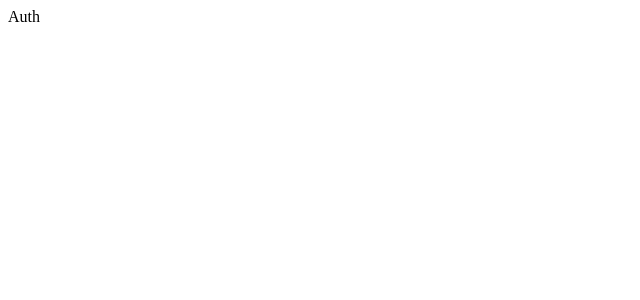
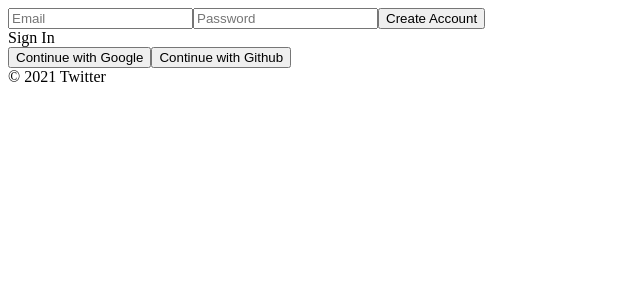
Before and after one commit to akffhaos95/twitter, a React (Create React App) app: page / in a window 1280 px wide. Shown: the top 300 px of the page, without its empty margins (0-640 px from the left). Built offline with nearby package versions, Linux system fonts and the light colour scheme; no server answers.

Commit message:
1.2 authService

```diff
--- /dev/null
+++ b/jsconfig.json
@@ -0,0 +1,6 @@
+{
+    "compilerOptions": {
+        "baseUrl": "src"
+    },
+    "include": ["src"]
+}
--- a/src/components/App.js
+++ b/src/components/App.js
@@ -1,8 +1,27 @@
-import React from 'react';
-import AppRouter from './Router';
+import React, { useEffect, useState } from 'react';
+import AppRouter from 'components/Router';
+import { authService } from "fbase";
+
 
 function App() {
-  return <AppRouter />;
+  const [init, setInit] = useState(false);
+  const [isLoggedIn, setIsLoggedIn] = useState(false);
+  useEffect(() => {
+    authService.onAuthStateChanged((user) => {
+      if(user) {
+        setIsLoggedIn(true);
+      } else {
+        setIsLoggedIn(false);
+      }
+      setInit(true);
+    });
+  }, [])
+  return (
+    <>
+      {init ? <AppRouter isLoggedIn={isLoggedIn}/> : "Initializing..."}
+      <footer>&copy; {new Date().getFullYear()} Twitter</footer>
+    </>
+  );
 }
 
 export default App;
--- /dev/null
+++ b/src/components/Navigation.js
@@ -0,0 +1,11 @@
+import React from "react";
+import {Link} from "react-router-dom";
+
+const Navigation = () => <nav>
+    <ul>
+        <li><Link to="/">Home</Link></li>
+        <li><Link to="/profile">My Profile</Link></li>
+    </ul>
+</nav>;
+
+export default Navigation;
--- a/src/components/Router.js
+++ b/src/components/Router.js
@@ -1,23 +1,31 @@
 import React, { useState } from "react";
-import {HashRouter as Router, Route, Switch} from "react-router-dom";
-import Auth from "../routes/Auth";
-import Home from "../routes/Home";
+import {HashRouter as Router, Redirect, Route, Switch} from "react-router-dom";
+import Auth from "routes/Auth";
+import Home from "routes/Home";
+import Profile from "routes/Profile"
+import Navigation from "components/Navigation";
 
-const AppRouter =  () => {
-    const [isLoggedIn, setIsLoggedIn] = useState(false);
+const AppRouter = ({ isLoggedIn }) => {
     return (
         <Router>
+            {isLoggedIn && <Navigation />}
             <Switch>
                 {isLoggedIn ? (
                 <>
                     <Route exact path="/">
                         <Home />
                     </Route>
+                    <Route exact path="/profile">
+                        <Profile />
+                    </Route>
+                    <Redirect from="*" to="/" />
                 </>
                 ) : (
-                <Route exact path="/">
-                    <Auth />
-                </Route>
+                <>
+                    <Route exact path="/">
+                        <Auth />
+                    </Route>
+                </>
                 )}
             </Switch>
         </Router>
--- a/src/firebase.js
+++ b/src/fbase.js
@@ -1,4 +1,5 @@
 import firebase from "firebase/app";
+import "firebase/auth";
 
 const firebaseConfig = {
     apiKey: process.env.REACT_APP_API_KEY,
@@ -9,4 +10,8 @@
     appId: process.env.REACT_APP_APP_ID,
 };
 
-export default firebase.initializeApp(firebaseConfig);
+firebase.initializeApp(firebaseConfig);
+
+export const firebaseInstance = firebase;
+
+export const authService = firebase.auth();
--- a/src/index.js
+++ b/src/index.js
@@ -1,6 +1,6 @@
 import React from 'react';
 import ReactDOM from 'react-dom';
-import App from './components/App';
+import App from 'components/App';
 
 ReactDOM.render(
   <React.StrictMode>
--- a/src/routes/Auth.js
+++ b/src/routes/Auth.js
@@ -1,3 +1,87 @@
-import React from "react";
+import React, { useState } from "react";
+import { authService, firebaseInstance } from "fbase";
 
-export default () => <span>Auth</span>;
+const Auth = () => {
+    const [email, setEmail] = useState("");
+    const [password, setPassword] = useState("");
+    const [newAccount, setnewAccount] = useState(true);
+    const [error, setError] = useState("");
+
+    const onChange = (event) => {
+        const {target: {name, value}} = event;
+        if(name === "email"){
+            setEmail(value)
+        } else if(name ==="password"){
+            setPassword(value);
+        }
+        console.log(event.target.name);
+    };
+    const onSubmit = async (event) => {
+        event.preventDefault();
+        try {
+            let data;
+            if(newAccount){
+                data = await authService.createUserWithEmailAndPassword(
+                    email, password
+                )
+            } else {
+                data = await authService.signInWithEmailAndPassword(
+                    email, password
+                )
+            }
+            console.log(data)
+        } catch (error) {
+            setError(error.message);
+        }
+    };
+    const toggleAccount = () => setnewAccount((prev) => !prev);
+    const onSocialClick = async (event) => {
+        console.log(event.target.name);
+        const {
+            target:{ name },
+        } = event;
+        let provider;
+        if(name === "google"){
+            provider = new firebaseInstance.auth.GoogleAuthProvider();
+        } else if(name === "github"){
+            provider = new firebaseInstance.auth.GithubAuthProvider();
+        }
+        const data = await authService.signInWithPopup(provider);
+        console.log(data);
+    }
+
+    return (
+    <div>
+        <form onSubmit={onSubmit}>
+            <input
+                name="email"
+                type="text"
+                placeholder="Email"
+                required
+                value={email}
+                onChange={onChange}
+            />
+            <input
+                name="password"
+                type="password"
+                placeholder="Password"
+                required
+                value={password}
+                onChange={onChange}
+            />
+            <input
+                type="submit"
+                value={newAccount ? "Create Account" : "Sign In"} />
+            {error}
+        </form>
+        <span onClick={toggleAccount}>
+            {newAccount ? "Sign In" : "Create Account"}
+        </span>
+        <div>
+            <button onClick={onSocialClick} name="google">Continue with Google</button>
+            <button onClick={onSocialClick} name="github">Continue with Github</button>
+        </div>
+    </div>
+    );
+};
+export default Auth;
--- a/src/routes/Profile.js
+++ b/src/routes/Profile.js
@@ -1,3 +1,16 @@
 import React from "react";
+import { useHistory } from "react-router-dom";
+import { authService } from "../fbase";
 
-export default () => <span>Profile</span>;
+export default () => {
+    const history = useHistory();
+    const onLogOutClick = () => {
+        authService.signOut();
+        history.push("/");
+    };
+    return (
+    <>
+        <button onClick={onLogOutClick}>Log Out</button>
+    </>
+    );
+};
```
Also changed, not shown: 1 other file (tests, documents, lock files or other folders).
